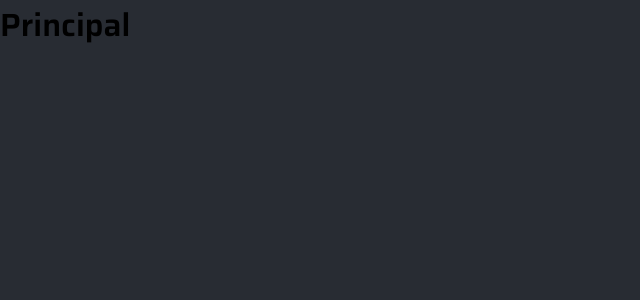
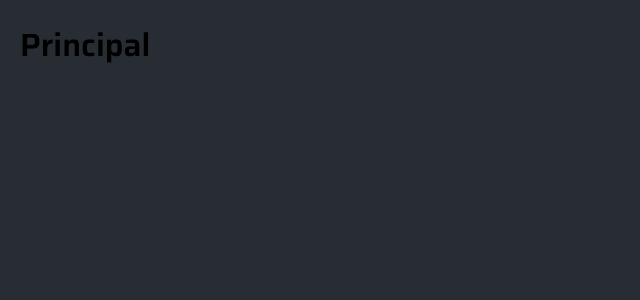
Before and after one commit to edfragoso/portfolio, a Next.js app in the folder new-portfolio/: page / in a window 1280 px wide. Shown: the top 300 px of the page, without its empty margins (0-640 px from the left). Built offline with nearby package versions, Linux system fonts and the light colour scheme.

Commit message:
refactor: style body

```diff
--- a/new-portfolio/src/app/globals.css
+++ b/new-portfolio/src/app/globals.css
@@ -14,10 +14,8 @@
 
 html,
 body {
+  padding: 10px;
+  background-color: var(--bg-primary);
   max-width: 100vw;
   overflow-x: hidden;
 }
-
-body {
-  background-color: var(--bg-primary);
-}
```
